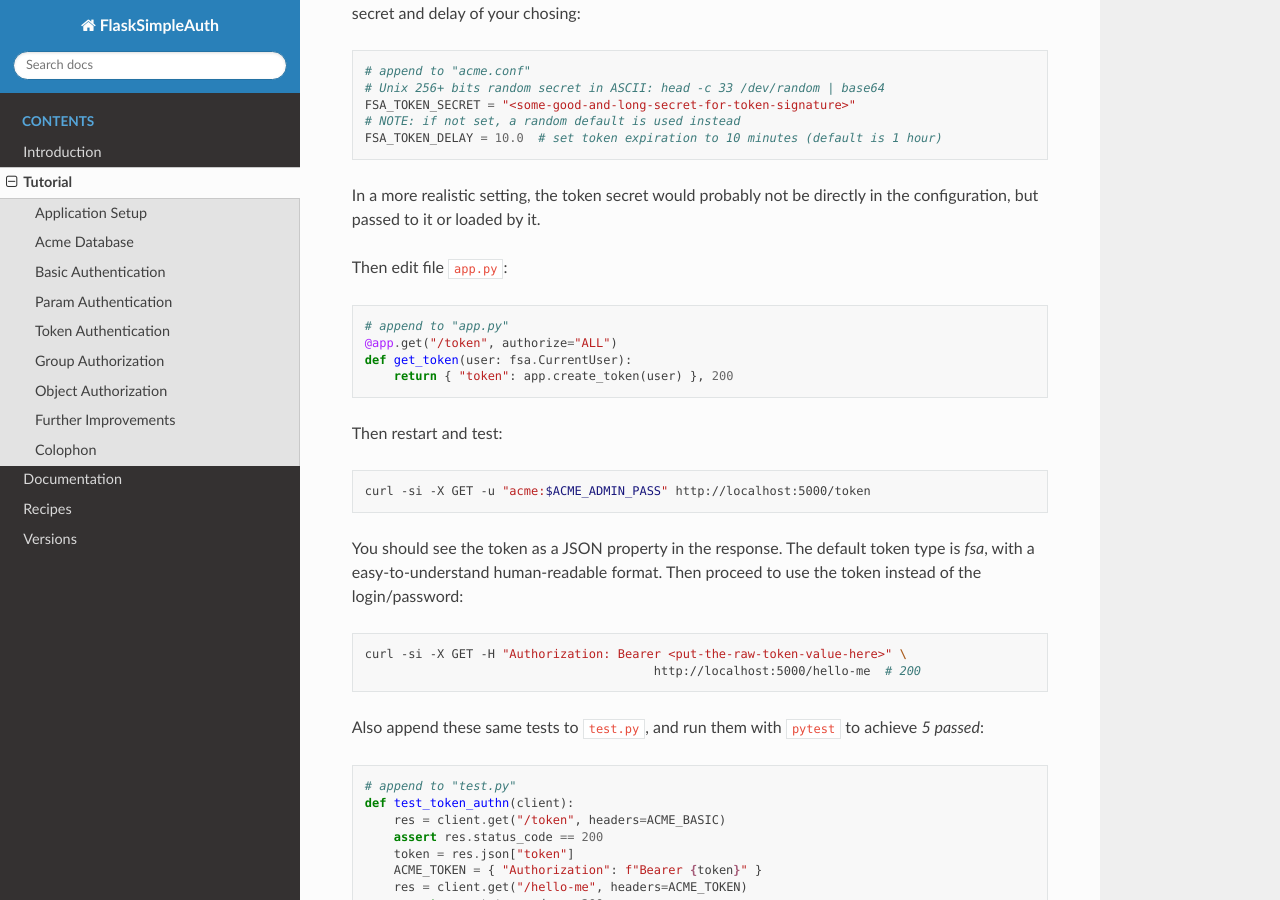
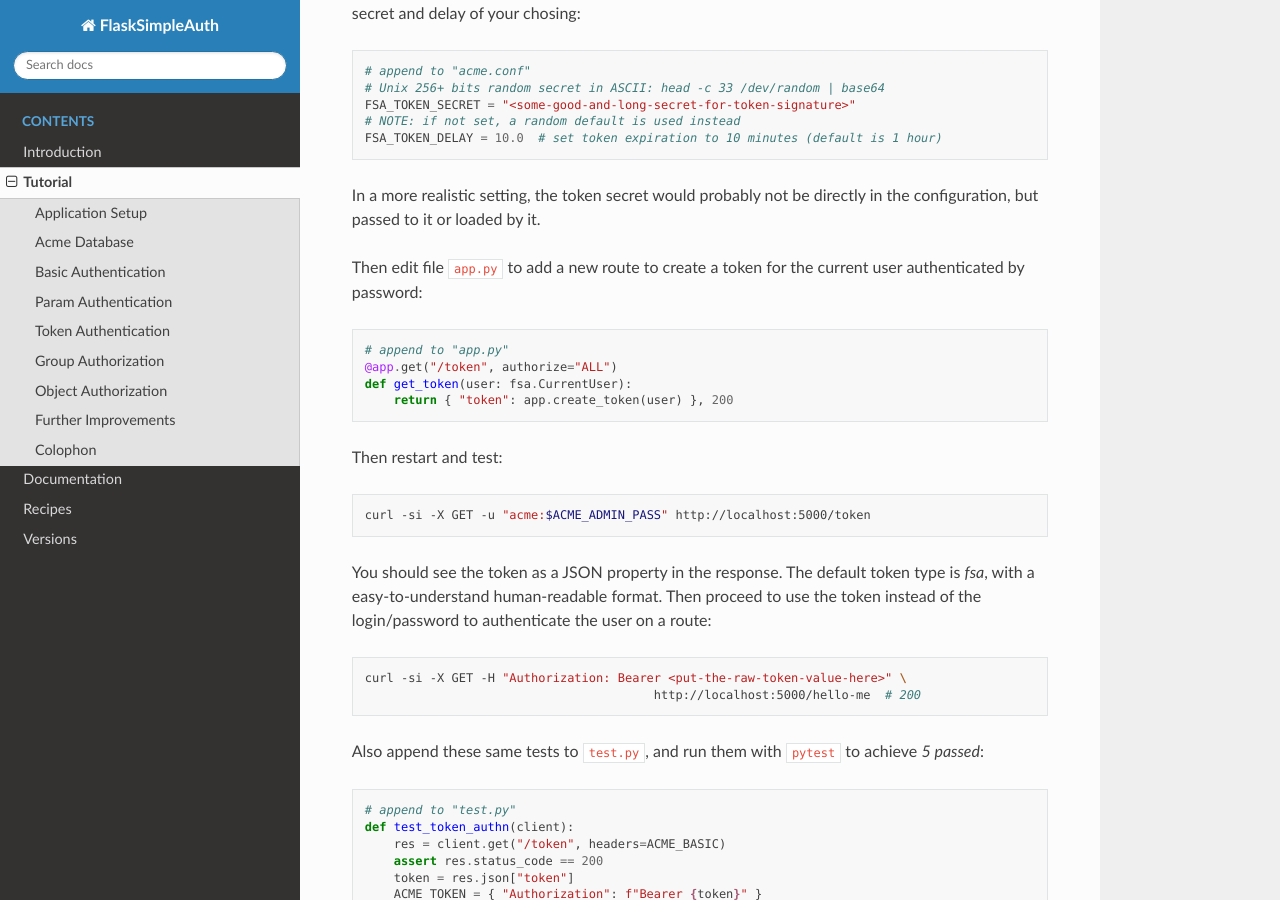
Before and after one commit to zx80/flask-simple-auth, a Sphinx documentation site: the page built from docs/TUTORIAL.md, in a window 1280 px wide and 900 px high, scrolled down 7916 px. Built offline with Sphinx 7.4.7 and the Read the Docs theme 2.0.0, drawn with Linux system fonts in a browser that asks for light colours; pages that are not in the unit, such as notebooks, are missing from menus.

Commit message:
add minimal explanations to some tutorial tasks

````diff
--- a/docs/TUTORIAL.md
+++ b/docs/TUTORIAL.md
@@ -456,7 +456,8 @@ FSA_TOKEN_DELAY = 10.0  # set token expiration to 10 minutes (default is 1 hour)
 In a more realistic setting, the token secret would probably not be directly
 in the configuration, but passed to it or loaded by it.
 
-Then edit file `app.py`:
+Then edit file `app.py` to add a new route to create a token for the current
+user authenticated by password:
 
 ```python
 # append to "app.py"
@@ -474,7 +475,8 @@ curl -si -X GET -u "acme:$ACME_ADMIN_PASS" http://localhost:5000/token
 You should see the token as a JSON property in the response.
 The default token type is *fsa*, with a easy-to-understand human-readable
 format.
-Then proceed to use the token instead of the login/password:
+Then proceed to use the token instead of the login/password to authenticate
+the user on a route:
 
 ```shell
 curl -si -X GET -H "Authorization: Bearer <put-the-raw-token-value-here>" \
````
